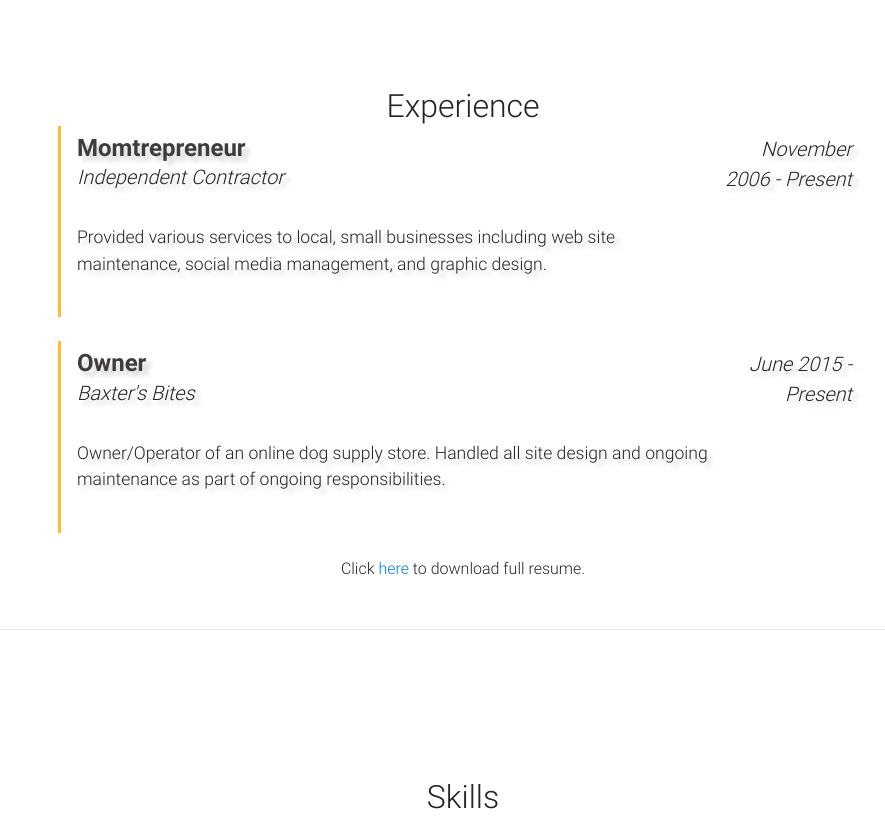
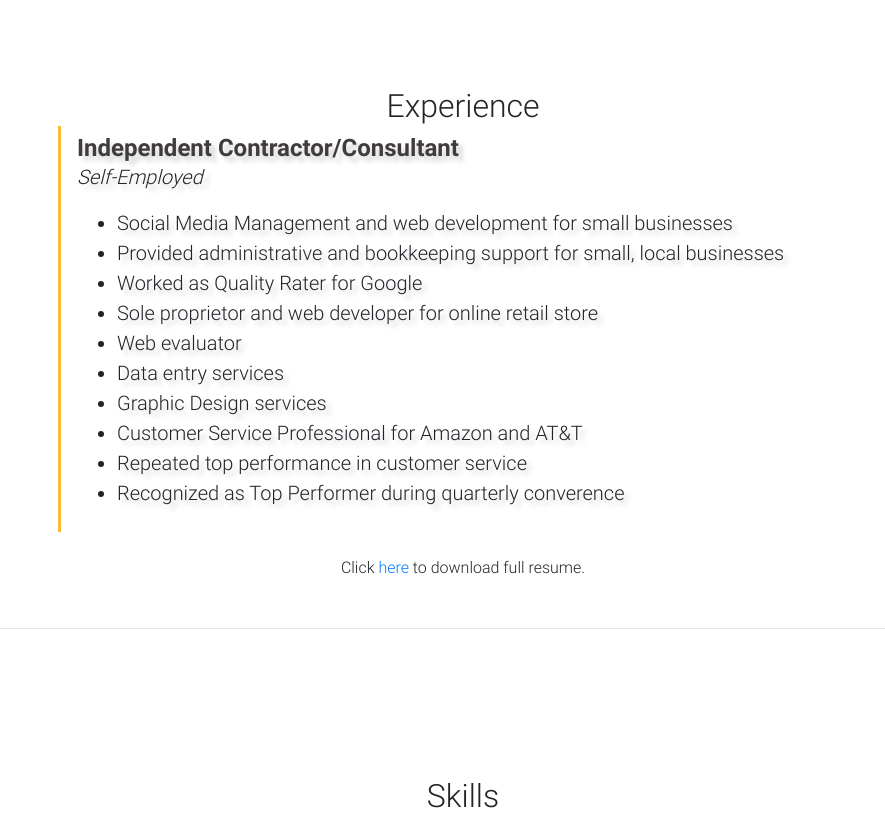
Before and after one commit to DesertBell/DesertBell.github.io, a website: page index.html in a window 1280 px wide. Shown: the part 1520-2357 px from the top of the page, without its empty margins (177-1062 px from the left). Drawn offline with Linux system fonts and the light colour scheme.

Commit message:
Made changes to Experience

```diff
--- a/index.html
+++ b/index.html
@@ -176,27 +176,20 @@
                     <blockquote class="blockquote bq-warning mb-4" >
                             <div class="resume-item d-flex flex-column flex-md-row mb-5">
                                 <div class="resume-content mr-auto">
-                                   <h4 class="mb-0">Momtrepreneur</h4>
-                                        <div class="subheading mb-3">Independent Contractor</div>
-                                            <p>Provided various services to local, small businesses including web site maintenance,
-                                                social media management, and graphic design.</p>
-                                </div>
-                                <div class="resume-date text-md-right">
-                                    <span class="subheading">November 2006 - Present</span>
-                                </div>
-                            </div>
-                    </blockquote>
-                    <div></div>
-                    <blockquote class="blockquote bq-warning mb-4">
-                        <div class="resume-item d-flex flex-column flex-md-row mb-5">
-                                <div class="resume-content mr-auto">
-                                    <h4 class="mb-0">Owner</h4>
-                                        <div class="subheading mb-3">Baxter's Bites</div>
-                                            <p>Owner/Operator of an online dog supply store. Handled all site design and ongoing maintenance as part of ongoing responsibilities.</p>
-                                </div>
-                            <div class="resume-date text-md-right">
-                                <span class="subheading">June 2015 - Present</span>
-                            </div>
+                                   <h4 class="mb-0">Independent Contractor/Consultant</h4>
+                                        <div class="subheading mb-3">Self-Employed</div>
+                                            <ul>
+                                                <li>Social Media Management and web development for small businesses</li>
+                                                <li>Provided administrative and bookkeeping support for small, local businesses</li>
+                                                <li>Worked as Quality Rater for Google</li>
+                                                <li>Sole proprietor and web developer for online retail store</li>
+                                                <li>Web evaluator</li>
+                                                <li>Data entry services</li>
+                                                <li>Graphic Design services</li>
+                                                <li>Customer Service Professional for Amazon and AT&T</li>
+                                                <li>Repeated top performance in customer service</li>
+                                                <li>Recognized as Top Performer during quarterly converence</li>
+                                            </div>
                         </div>
                     </blockquote>
                     <div class="resDwnld text-center">
```
